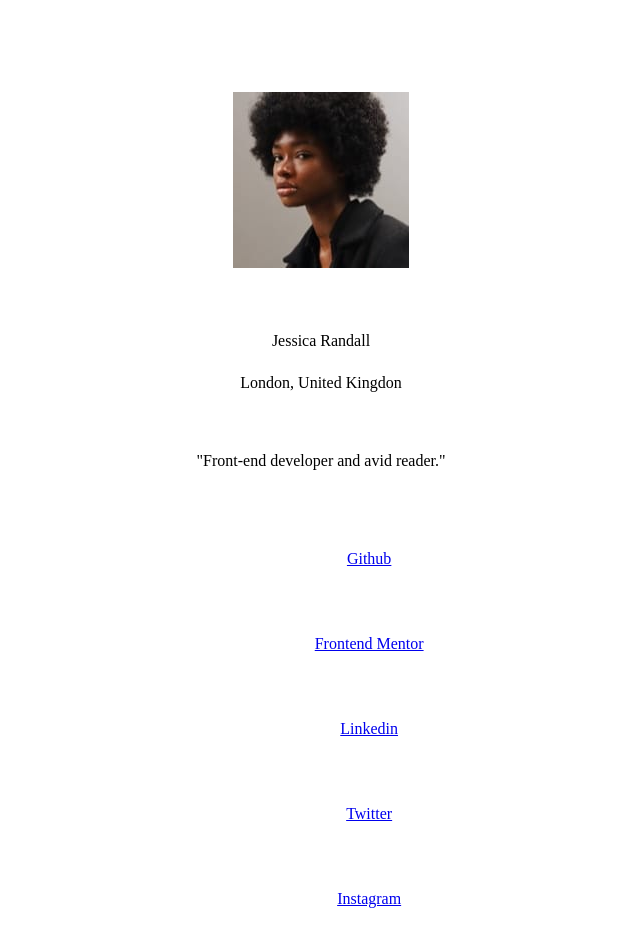
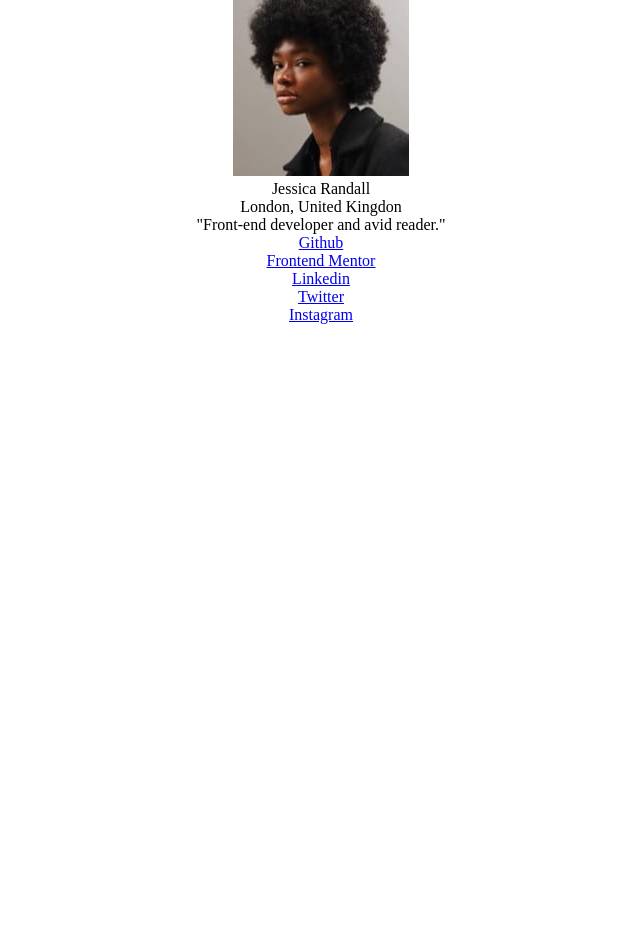
Before and after one commit to DTC-Formation/dtc-web-mikahai, a plain HTML site: page index.html in a window 1280 px wide. Shown: the whole page, without its empty margins (319-959 px from the left). After the commit the page ends 800 px from the top, so only its background shows below. Drawn offline with Linux system fonts and the light colour scheme.

Commit message:
Update index.css

```diff
--- a/styles/index.css
+++ b/styles/index.css
@@ -1,6 +1,6 @@
 * {
-margin: 1%;
-padding: 1%;
+margin: 0;
+padding: 0;
 }
 
 body {
```
